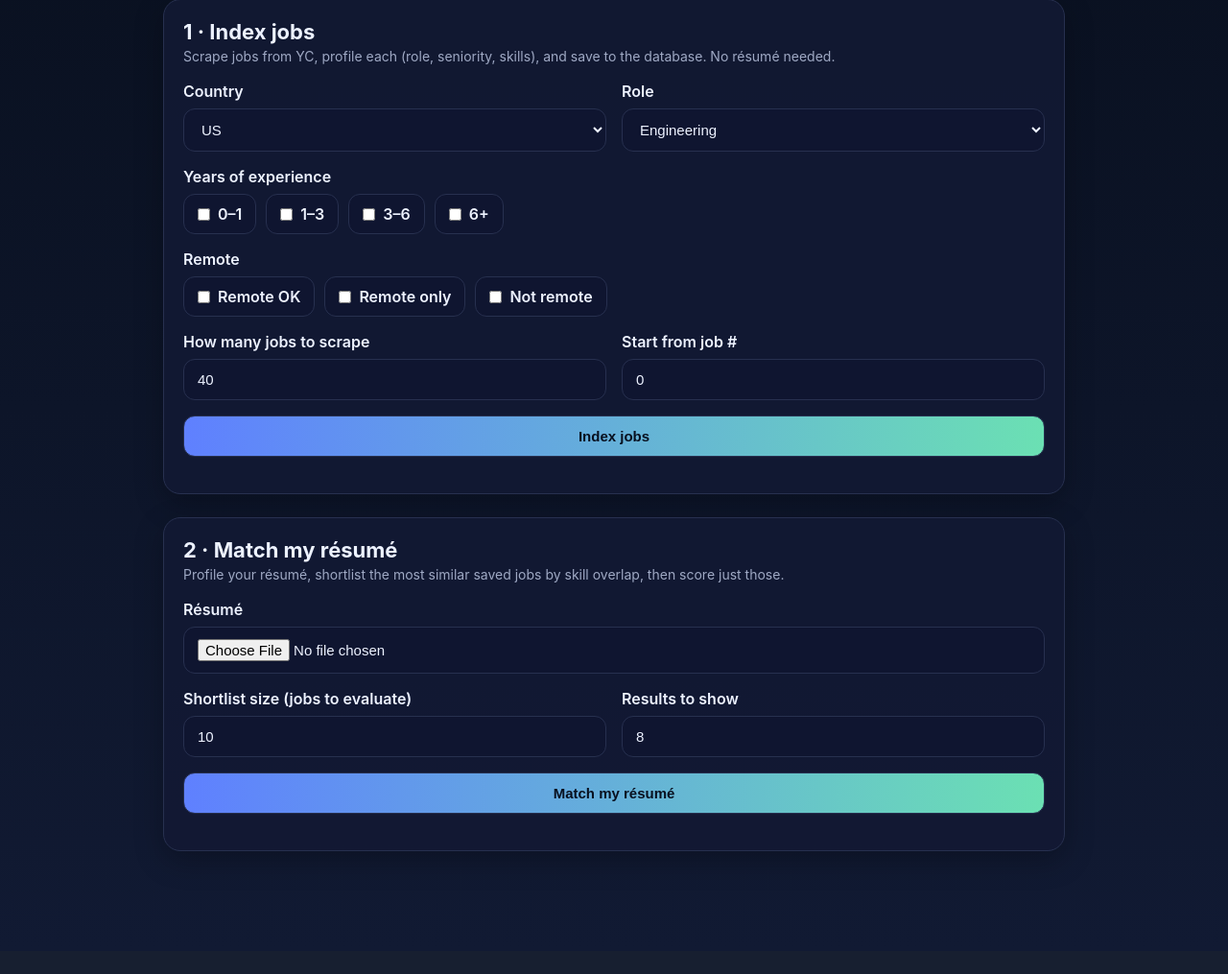
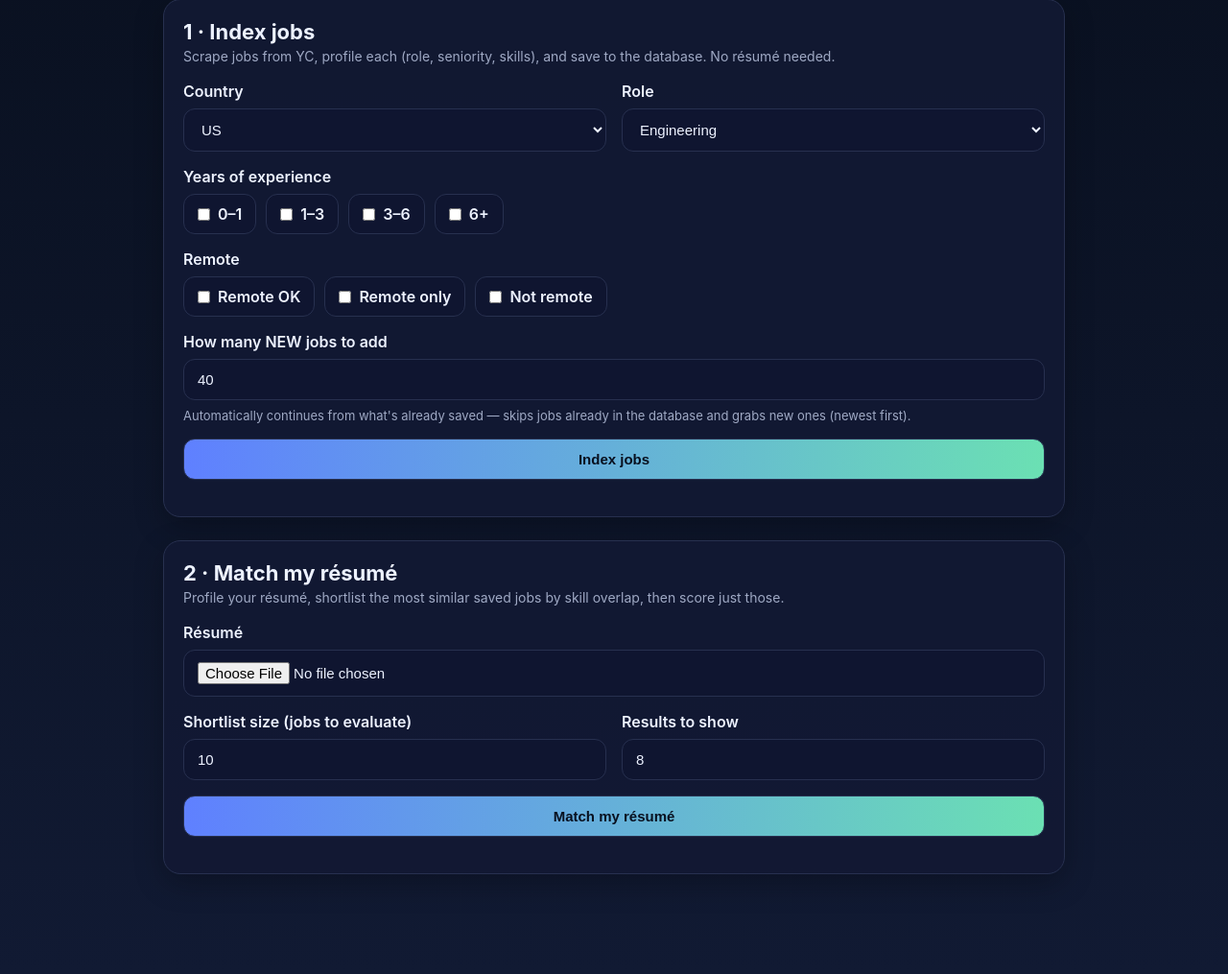
Before and after one commit to soshiCS/yc-job-matcher, a FastAPI app: page / in a window 1280 px wide. Shown: the part 143-1158 px from the top of the page at 96% size. Before the commit the page ends 1030 px from the top, so only its background shows below. Run offline with FastAPI, Linux system fonts and the light colour scheme.

Commit message:
Auto-resume indexing from the database
Indexing no longer takes a start position. It reads the job ids already stored
(server-side memory, shared across browsers), scrapes newest-first, skips jobs it
already has, and collects up to N genuinely new jobs. Dedup keys on the stable job
id, so reordering/reposts never create duplicates.

Co-Authored-By: Claude Opus 4.8 (1M context) <noreply@anthropic.com>

```diff
--- a/app/db.py
+++ b/app/db.py
@@ -89,6 +89,15 @@ def get_all_skill_names() -> list[str]:
     conn = _connect()
     try:
         return [row["name"] for row in conn.execute("SELECT name FROM skills ORDER BY name")]
+    finally:
+        conn.close()
+
+
+def all_job_ids() -> set[str]:
+    """Every job id already indexed — the server-side 'where we left off' memory."""
+    conn = _connect()
+    try:
+        return {row["job_id"] for row in conn.execute("SELECT job_id FROM jobs")}
     finally:
         conn.close()
 
--- a/app/main.py
+++ b/app/main.py
@@ -71,23 +71,22 @@ async def index_jobs(
     experience_levels: List[str] = Form(default=[]),
     remote_levels: List[str] = Form(default=[]),
     max_jobs_to_fetch: int = Form(40),
-    start_index: int = Form(0),
 ):
-    """Scrape jobs from YC, profile each into a standardized form, and store them.
+    """Scrape NEW jobs from YC, profile each into a standardized form, and store them.
 
-    Résumé-independent. This is the only flow that scrapes; it builds the database
-    the match flow queries.
+    Résumé-independent. Resumes automatically: it skips any job already in the
+    database (server-side memory) and collects up to `max_jobs_to_fetch` genuinely
+    new jobs — grabbing fresh top postings first, then going deeper.
     """
     if max_jobs_to_fetch < 1 or max_jobs_to_fetch > settings.max_fetched_jobs:
         raise HTTPException(
             status_code=400,
             detail=f"max_jobs_to_fetch must be between 1 and {settings.max_fetched_jobs}",
         )
-    if start_index < 0:
-        raise HTTPException(status_code=400, detail="start_index must be 0 or greater")
     _validate_filters(role, experience_levels, remote_levels)
 
     notes: list[str] = []
+    known_ids = db.all_job_ids()
     try:
         jobs = await run_in_threadpool(
             search_jobs,
@@ -96,15 +95,17 @@ async def index_jobs(
             experience_levels=experience_levels,
             remote_levels=remote_levels,
             limit=max_jobs_to_fetch,
-            offset=start_index,
+            exclude_ids=known_ids,
         )
     except WaaSAuthError as exc:
         raise HTTPException(status_code=401, detail=str(exc)) from exc
     except Exception as exc:
         raise HTTPException(status_code=502, detail=f"Scrape failed: {exc}") from exc
 
-    notes.append(f"Scraped {len(jobs)} jobs (window {start_index}–{start_index + len(jobs)}).")
-    print(f"\n[index] scraped {len(jobs)} jobs")
+    notes.append(
+        f"Found {len(jobs)} new jobs (skipped {len(known_ids)} already indexed while scrolling)."
+    )
+    print(f"\n[index] {len(jobs)} new jobs; {len(known_ids)} already known")
 
     cost: RunCost | None = None
     indexed = new = 0
--- a/app/templates/index.html
+++ b/app/templates/index.html
@@ -4,7 +4,7 @@
     <meta charset="UTF-8" />
     <meta name="viewport" content="width=device-width, initial-scale=1.0" />
     <title>YC Job Matcher</title>
-    <link rel="stylesheet" href="/static/styles.css?v=5" />
+    <link rel="stylesheet" href="/static/styles.css?v=6" />
   </head>
   <body>
     <div class="page">
@@ -64,15 +64,10 @@
           </div>
         </div>
 
-        <div class="grid-two">
-          <div class="field">
-            <label for="i_max">How many jobs to scrape</label>
-            <input id="i_max" name="max_jobs_to_fetch" type="number" min="1" max="80" value="40" required />
-          </div>
-          <div class="field">
-            <label for="i_start">Start from job #</label>
-            <input id="i_start" name="start_index" type="number" min="0" value="0" required />
-          </div>
+        <div class="field">
+          <label for="i_max">How many NEW jobs to add</label>
+          <input id="i_max" name="max_jobs_to_fetch" type="number" min="1" max="80" value="40" required />
+          <small class="hint">Automatically continues from what's already saved — skips jobs already in the database and grabs new ones (newest first).</small>
         </div>
 
         <button id="index-btn" type="submit">Index jobs</button>
@@ -108,6 +103,6 @@
       </form>
     </div>
 
-    <script src="/static/app.js?v=5"></script>
+    <script src="/static/app.js?v=6"></script>
   </body>
 </html>
--- a/app/yc_browser.py
+++ b/app/yc_browser.py
@@ -141,6 +141,7 @@ def build_search_url(
     country: str | None,
     experience_levels: list[str] | None,
     remote_levels: list[str] | None = None,
+    sort_by: str = "created_desc",
 ) -> str:
     params: list[tuple[str, str]] = [
         ("demographic", "any"),
@@ -150,7 +151,7 @@ def build_search_url(
         ("interviewProcess", "any"),
         ("jobType", "any"),
         ("layout", "list-compact"),
-        ("sortBy", "keyword"),
+        ("sortBy", sort_by),
         ("tab", "any"),
         ("usVisaNotRequired", "any"),
     ]
@@ -229,22 +230,22 @@ def search_jobs(
     experience_levels: list[str] | None,
     remote_levels: list[str] | None = None,
     limit: int,
-    offset: int = 0,
+    exclude_ids: set[str] | None = None,
 ) -> list[JobPosting]:
-    """Run the authenticated company search and return matching jobs (rich data).
+    """Return up to `limit` jobs that are NOT already in `exclude_ids`.
 
-    Drives a headless browser with the saved session, lets YC's own JS run the
-    Algolia-backed filtered search, harvests the `/companies/fetch` payloads for
-    full job data, and uses the rendered DOM to know which job ids actually
-    matched the filters (and in what order). Scrolls until it has `offset + limit`
-    results, then returns the window `[offset : offset + limit]` so callers can
-    page through the list across runs.
+    Sorted newest-first, it scrolls from the top and skips job ids we've already
+    indexed, collecting until it has `limit` genuinely new jobs (or the list is
+    exhausted). This makes indexing resume from where we left off — new postings at
+    the top are grabbed first, then it goes deeper into older unseen jobs — using the
+    caller's set of known ids as the only "cursor".
     """
     if not STORAGE_STATE_PATH.exists():
         raise WaaSAuthError(
             "No saved login session. Run `python login.py` first to authenticate."
         )
 
+    exclude = exclude_ids or set()
     sync_playwright = _import_playwright()
     url = build_search_url(
         role=role,
@@ -295,20 +296,27 @@ def search_jobs(
                     ids.append(m.group(1))
             return ids
 
-        target = offset + limit
-        ordered = matched_ids()
+        def fresh_ids() -> list[str]:
+            return [jid for jid in matched_ids() if jid not in exclude]
+
+        # Scroll until we have `limit` unseen jobs, or the list stops growing.
+        # Stagnation is judged by total loaded (we may be skipping known jobs while
+        # still making progress downward).
+        prev_total = len(matched_ids())
+        collected = fresh_ids()
         stagnant = 0
-        while len(ordered) < target and stagnant < 3:
+        while len(collected) < limit and stagnant < 4:
             page.mouse.wheel(0, 20_000)
             page.wait_for_timeout(2000)
-            new_ordered = matched_ids()
-            if len(new_ordered) <= len(ordered):
+            total = len(matched_ids())
+            if total <= prev_total:
                 stagnant += 1
             else:
                 stagnant = 0
-            ordered = new_ordered
+            prev_total = total
+            collected = fresh_ids()
 
         browser.close()
 
-    window = ordered[offset : offset + limit]
+    window = collected[:limit]
     return [by_id[jid] for jid in window if jid in by_id]
```
Also changed, not shown: README.md.
